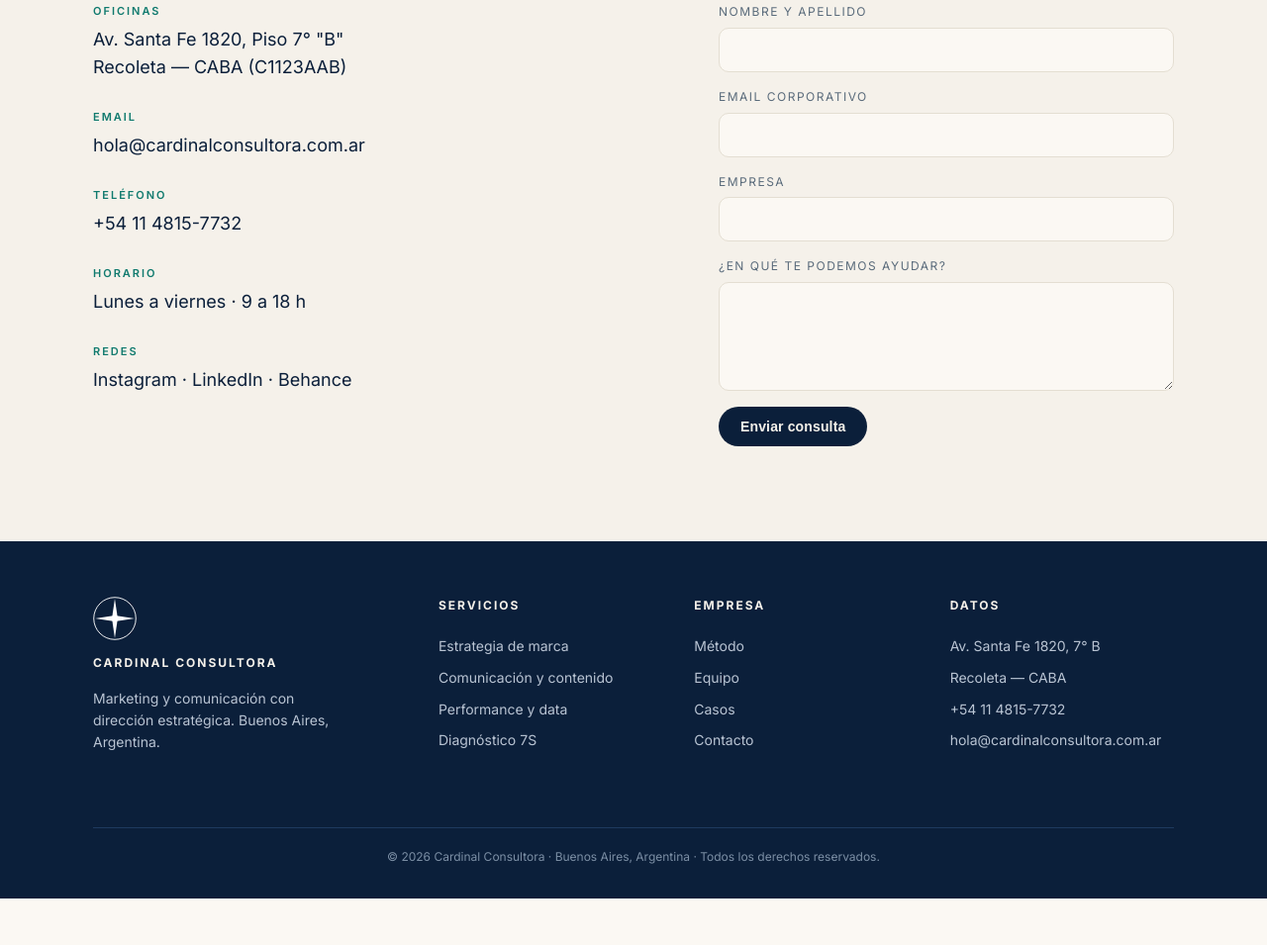
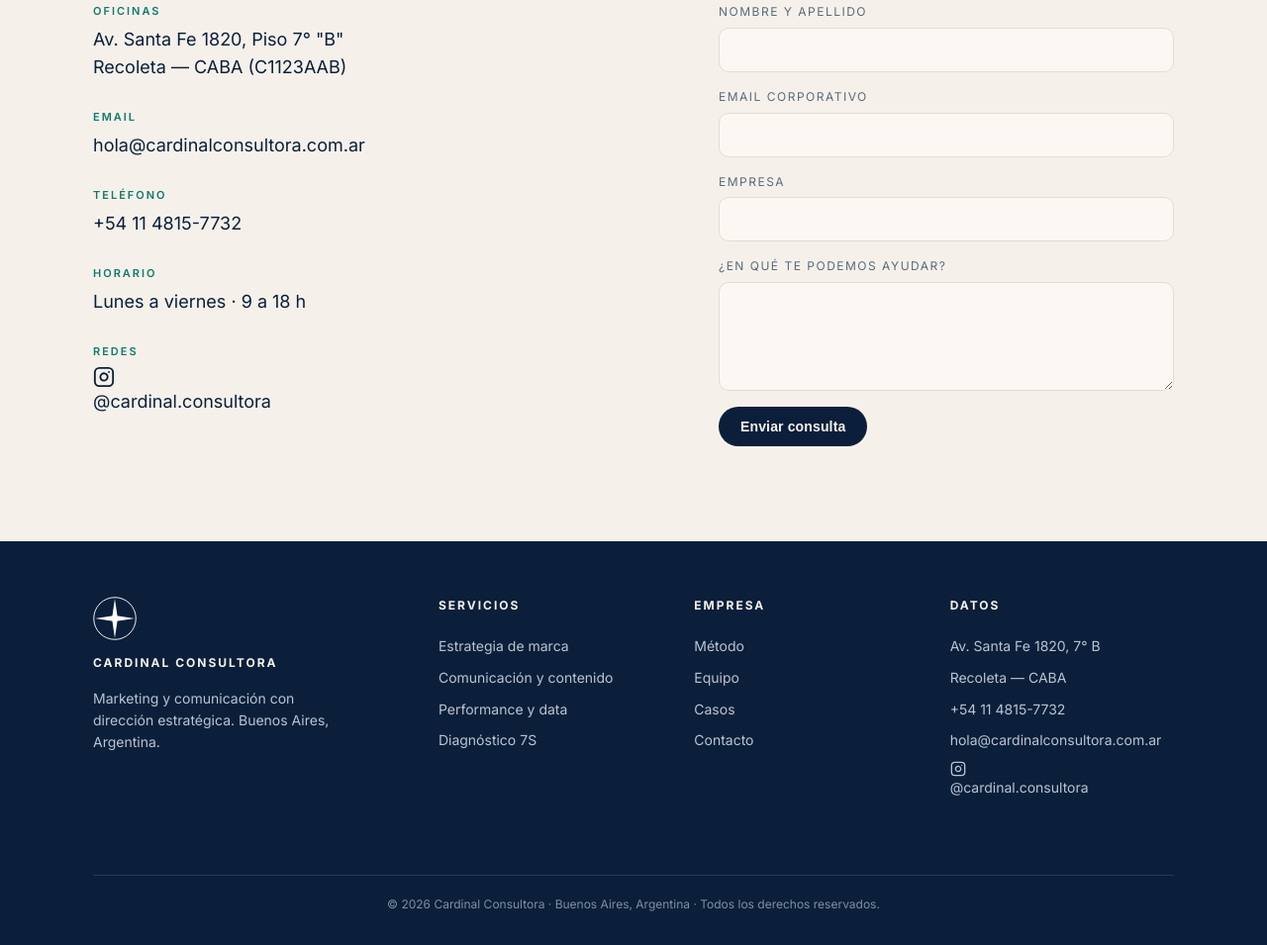
Before and after one commit to bautivieyra07-lab/ADMIN_EMPRESARIAL, a plain HTML site: page index.html in a window 1280 px wide. Shown: the part 6038-6993 px from the top of the page at 99% size. Before the commit the page ends 6946 px from the top, so only its background shows below. Drawn offline with Linux system fonts and the light colour scheme.

Commit message:
Add files via upload

```diff
--- a/index.html
+++ b/index.html
@@ -360,7 +360,14 @@
 
             <dt>Redes</dt>
             <dd>
-              <a href="#">Instagram</a> · <a href="#">LinkedIn</a> · <a href="#">Behance</a>
+              <a class="social" href="https://instagram.com/cardinal.consultora" target="_blank" rel="noopener" aria-label="Instagram de Cardinal Consultora">
+                <svg viewBox="0 0 24 24" width="22" height="22" fill="none" stroke="currentColor" stroke-width="2" stroke-linecap="round" stroke-linejoin="round" aria-hidden="true">
+                  <rect x="2" y="2" width="20" height="20" rx="5" ry="5"></rect>
+                  <path d="M16 11.37A4 4 0 1 1 12.63 8 4 4 0 0 1 16 11.37z"></path>
+                  <line x1="17.5" y1="6.5" x2="17.51" y2="6.5"></line>
+                </svg>
+                <span>@cardinal.consultora</span>
+              </a>
             </dd>
           </dl>
 
@@ -424,6 +431,16 @@
           <li>Recoleta — CABA</li>
           <li>+54 11 4815-7732</li>
           <li>hola@cardinalconsultora.com.ar</li>
+          <li>
+            <a href="https://instagram.com/cardinal.consultora" target="_blank" rel="noopener" class="footer-ig" aria-label="Instagram de Cardinal Consultora">
+              <svg viewBox="0 0 24 24" width="16" height="16" fill="none" stroke="currentColor" stroke-width="2" stroke-linecap="round" stroke-linejoin="round" aria-hidden="true">
+                <rect x="2" y="2" width="20" height="20" rx="5" ry="5"></rect>
+                <path d="M16 11.37A4 4 0 1 1 12.63 8 4 4 0 0 1 16 11.37z"></path>
+                <line x1="17.5" y1="6.5" x2="17.51" y2="6.5"></line>
+              </svg>
+              @cardinal.consultora
+            </a>
+          </li>
         </ul>
       </div>
 
```
